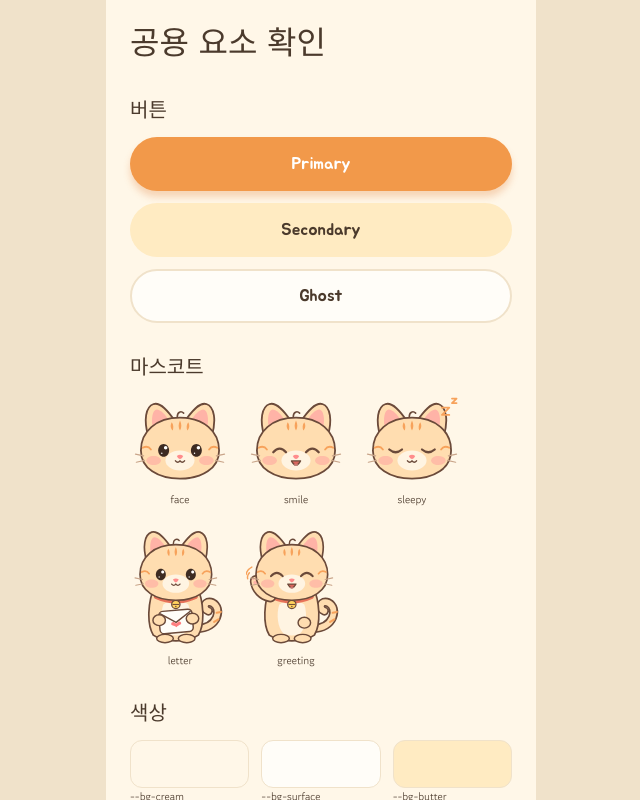
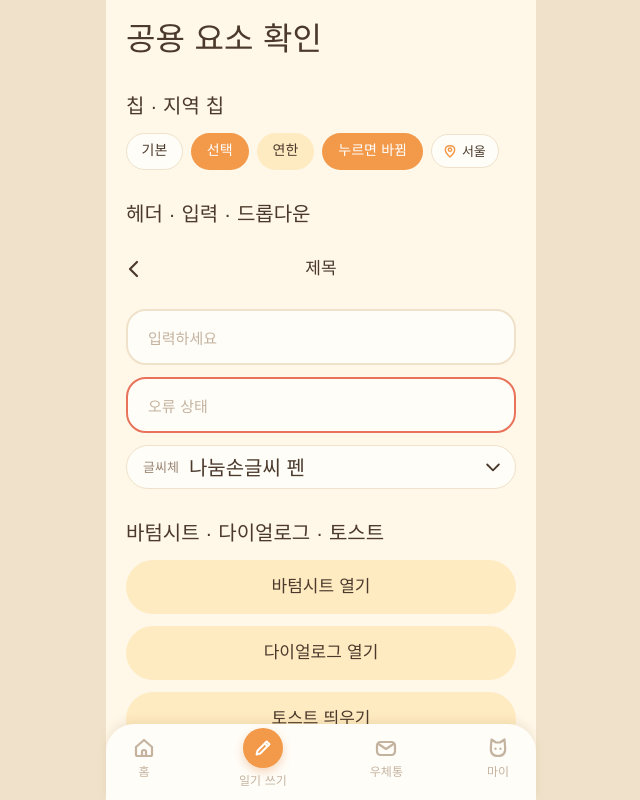
Before and after one commit to 2026-4thon-dongle/2026-4thon-11-dongle-frontend, a React (Vite) app: page /preview in a window 1280 px wide. Shown: the top 800 px of the page, without its empty margins (319-959 px from the left). Built offline with nearby package versions, Linux system fonts and the light colour scheme.

Commit message:
chore: 공용 컴포넌트 확인용 미리보기 추가

```diff
--- a/src/app/dev/DevPreview.jsx
+++ b/src/app/dev/DevPreview.jsx
@@ -1,6 +1,14 @@
 // 개발 전용 확인 화면 (/preview) — 공용 컴포넌트·토큰을 눈으로 확인하는 용도
+import { useState } from 'react'
 import Button from '../../shared/ui/Button.jsx'
 import Mascot from '../../shared/ui/Mascot.jsx'
+import Chip from '../../shared/ui/Chip.jsx'
+import Header from '../../shared/ui/Header.jsx'
+import TabBar from '../../shared/ui/TabBar.jsx'
+import Input from '../../shared/ui/Input.jsx'
+import Dropdown from '../../shared/ui/Dropdown.jsx'
+import RegionChip from '../../shared/ui/RegionChip.jsx'
+import useOverlay from '../../shared/hooks/useOverlay.js'
 
 const COLORS = [
   'bg-cream', 'bg-surface', 'bg-butter', 'bg-peach',
@@ -25,9 +33,72 @@ function Title({ children }) {
 }
 
 function DevPreview() {
+  const { openSheet, openDialog, showToast } = useOverlay()
+  const [chip, setChip] = useState('selected')
+
   return (
-    <main style={{ padding: 24 }}>
+    <main style={{ padding: '20px 20px calc(var(--tabbar-height) + 20px)' }}>
       <h1 className="text-display-32" style={{ margin: 0 }}>공용 요소 확인</h1>
+
+      <Title>칩 · 지역 칩</Title>
+      <div style={{ display: 'flex', gap: 8, flexWrap: 'wrap', alignItems: 'center' }}>
+        <Chip>기본</Chip>
+        <Chip variant="selected">선택</Chip>
+        <Chip variant="light">연한</Chip>
+        <Chip variant={chip} onClick={() => setChip(chip === 'selected' ? 'default' : 'selected')}>누르면 바뀜</Chip>
+        <RegionChip region="서울" />
+      </div>
+
+      <Title>헤더 · 입력 · 드롭다운</Title>
+      <div style={{ display: 'grid', gap: 12 }}>
+        {/* 헤더는 화면 양 끝까지 붙는다. main의 좌우 패딩(20px)을 상쇄한다. */}
+        <div style={{ margin: '0 -20px' }}>
+          <Header title="제목" />
+        </div>
+        <Input placeholder="입력하세요" />
+        <Input placeholder="오류 상태" invalid />
+        <Dropdown label="글씨체" value="나눔손글씨 펜" />
+      </div>
+
+      <Title>바텀시트 · 다이얼로그 · 토스트</Title>
+      <div style={{ display: 'grid', gap: 12, justifyItems: 'center' }}>
+        {/* 시트·다이얼로그 안의 내용은 쓰는 화면에서 만든다. 아래는 틀만 확인하는 예시. */}
+        <Button
+          variant="secondary"
+          onClick={() =>
+            openSheet({
+              title: '바텀시트 제목',
+              content: ({ close }) => (
+                <div style={{ marginTop: 16 }}>
+                  <Button variant="ghost" onClick={close}>닫기</Button>
+                </div>
+              ),
+            })
+          }
+        >
+          바텀시트 열기
+        </Button>
+        <Button
+          variant="secondary"
+          onClick={() =>
+            openDialog({
+              label: '다이얼로그 예시',
+              content: ({ close }) => (
+                <>
+                  <p className="text-title-20" style={{ margin: '0 0 16px', textAlign: 'center' }}>다이얼로그</p>
+                  <Button onClick={close}>확인</Button>
+                </>
+              ),
+            })
+          }
+        >
+          다이얼로그 열기
+        </Button>
+        <Button variant="secondary" onClick={() => showToast('저장했어요')}>토스트 띄우기</Button>
+      </div>
+
+      {/* 탭바는 화면 맨 아래에 고정된다 */}
+      <TabBar />
 
       <Title>버튼</Title>
       <div style={{ display: 'grid', gap: 12, justifyItems: 'center' }}>
```
